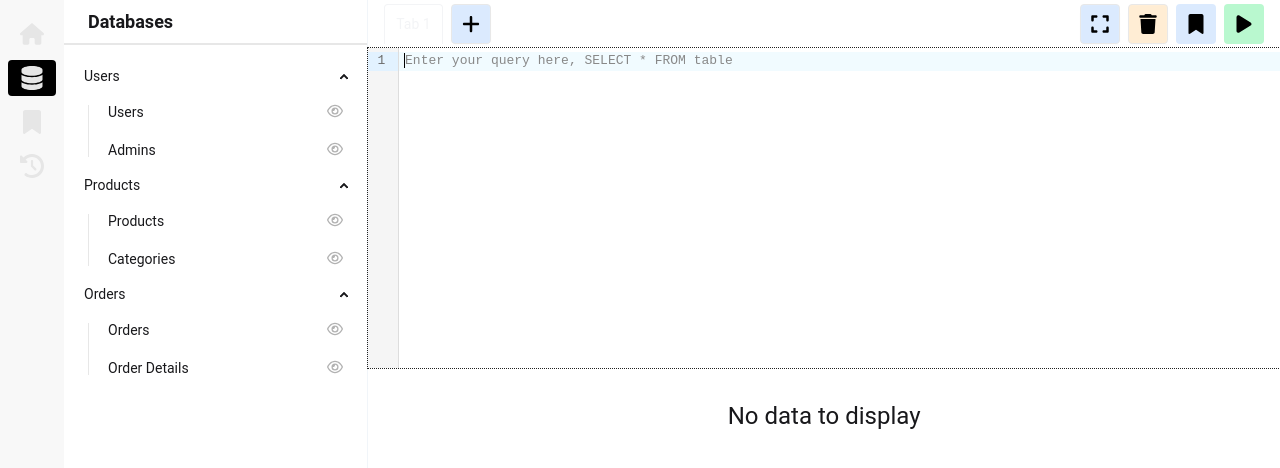
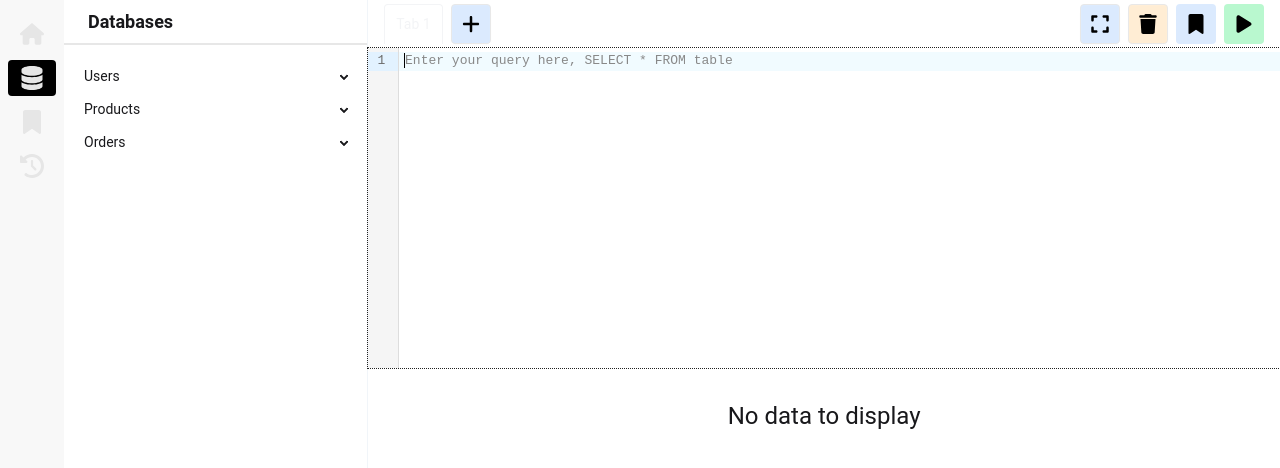
Before and after one commit to devsmitra/sql-runner, a React (Vite) app: page /databases in a window 1280 px wide. Shown: the top 468 px of the page. Built offline with nearby package versions, Linux system fonts and the light colour scheme.

Commit message:
Minor fixes in the list

```diff
--- a/src/components/List/index.tsx
+++ b/src/components/List/index.tsx
@@ -56,7 +56,8 @@ export const ListItem: FC<
 
   return (
     <div
-      className={`flex justify-between ${id === activeItemId ? "menu-active" : ""
+      className={`flex justify-between ${
+        id === activeItemId ? "menu-active" : ""
       }`}
     >
       <a>{label}</a>
@@ -105,40 +106,21 @@ export const List: FC<ListProps> = ({
     [items]
   );
 
-  return (
-    <div className="overflow-y-scroll">
-      <h2 className="text-lg font-semibold text-base-content px-6 pt-2">
-        {title}
-      </h2>
-      <div className="divider p-0 m-0"></div>
+  const renderListItem = (items: ListItemProps[]) => (
     <ul className="menu w-full">
       {items.map((item) => (
         <li key={item.id} onClick={(e) => handleItemClick(e, item.id)}>
           {item.children && item.children.length > 0 ? (
             <details
-                open={(
+              open={
+                !!(
                   item.id === activeItemId ||
-                  parentChildMapping[item.id] === activeItemId
+                  parentChildMapping[activeItemId ?? ""] === item.id
                 )
               }
             >
               <summary>{item.label}</summary>
-                <ul>
-                  {item.children.map((child) => (
-                    <li
-                      key={child.id}
-                      onClick={(e) => handleItemClick(e, child.id)}
-                    >
-                      <ListItem
-                        {...child}
-                        icon={icon}
-                        activeItemId={activeItemId}
-                        onItemAction={onItemAction}
-                        iconTooltip={iconTooltip}
-                      />
-                    </li>
-                  ))}
-                </ul>
+              {renderListItem(item.children)}
             </details>
           ) : (
             <ListItem
@@ -152,6 +134,15 @@ export const List: FC<ListProps> = ({
         </li>
       ))}
     </ul>
+  );
+
+  return (
+    <div className="overflow-y-scroll">
+      <h2 className="text-lg font-semibold text-base-content px-6 pt-2">
+        {title}
+      </h2>
+      <div className="divider p-0 m-0"></div>
+      {renderListItem(items)}
     </div>
   );
 };
```
Lines whose indentation alone changed are shown as unchanged.
